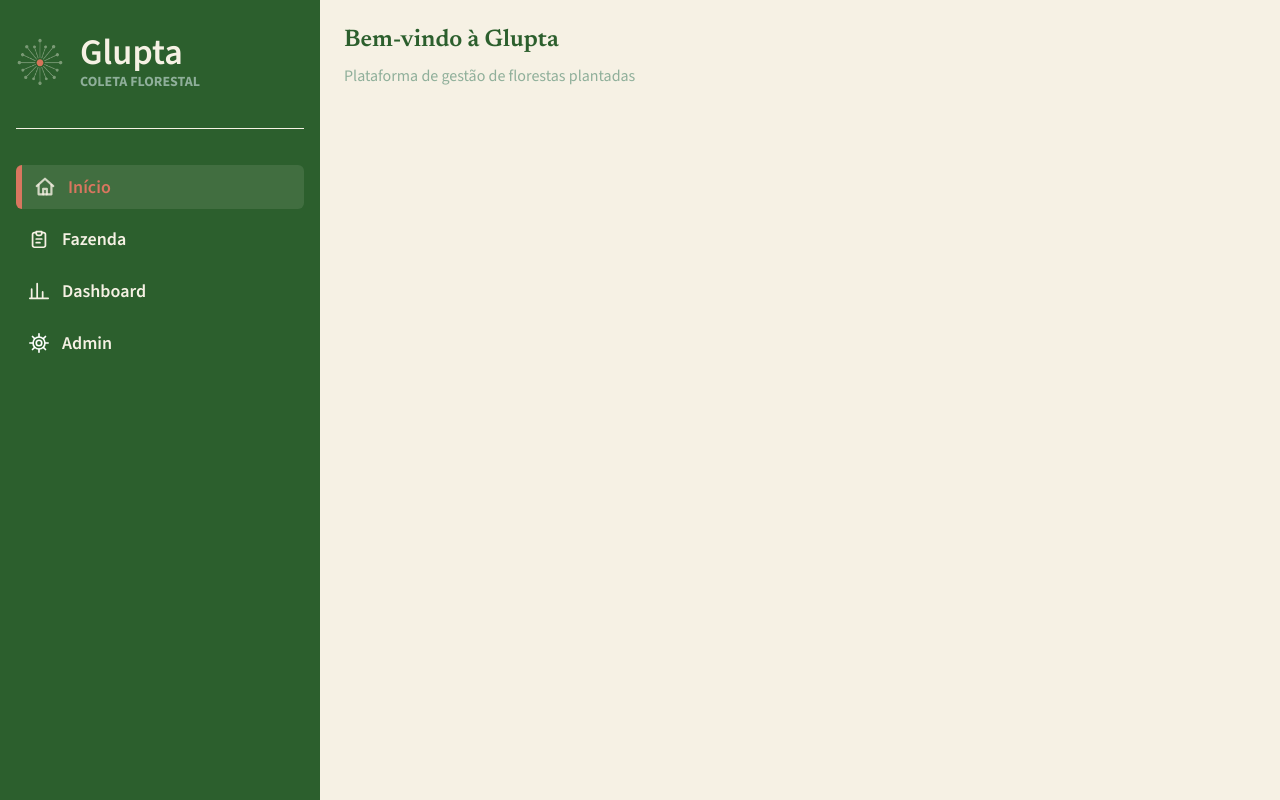
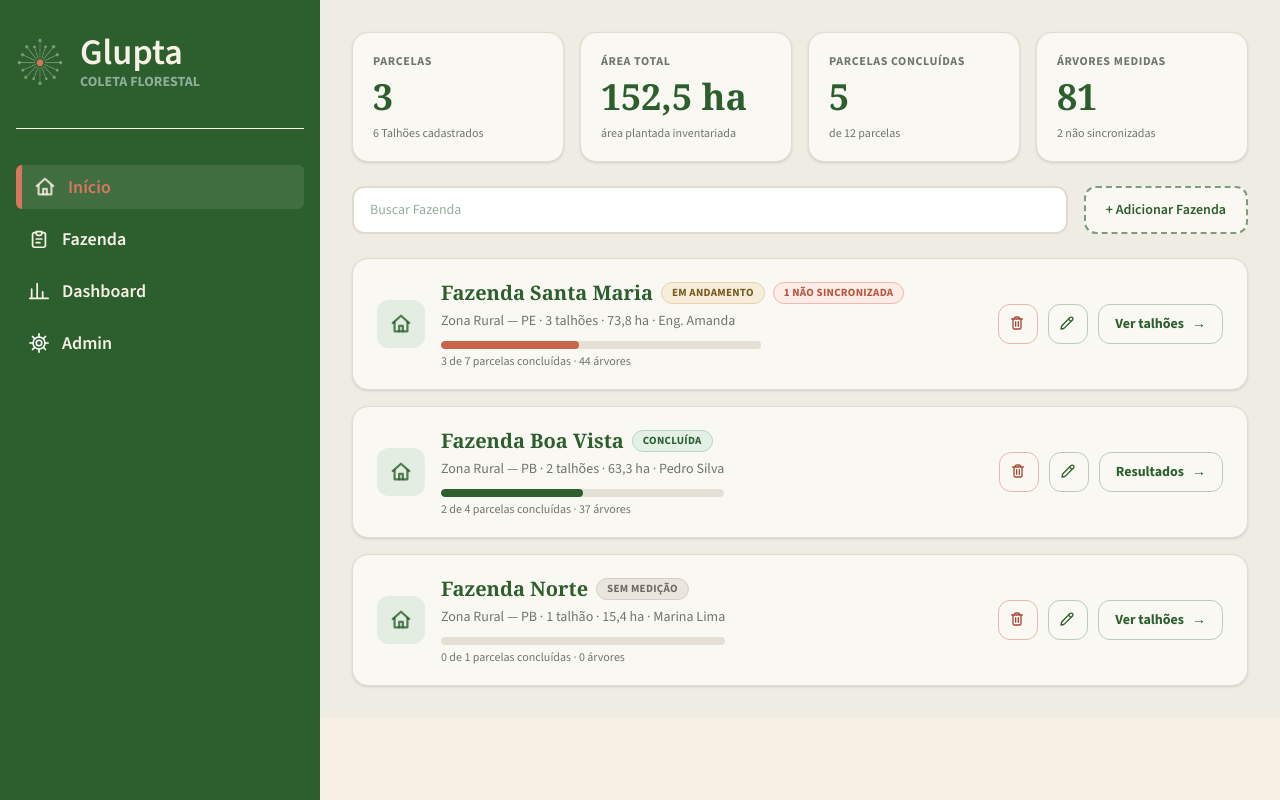
Before and after one commit to coleta-florestal/Front-End, a Next.js app: page /platform in a window 1280 px wide. Built offline with nearby package versions, Linux system fonts and the light colour scheme.

Commit message:
feat(frontend): cria a página principal de listagem e gerenciamento de fazendas

```diff
--- a/src/app/platform/page.tsx
+++ b/src/app/platform/page.tsx
@@ -1,8 +1,100 @@
-export default function PlatformHome() {
+import FarmSummaryCard from '@/components/ui/FarmSummaryCard';
+import FarmSearchSection from '@/components/ui/FarmSearchSection';
+import { Farm, UserRole } from '@/types/farm';
+
+const INITIAL_FARMS: Farm[] = [
+  {
+    id: 'fazenda-santa-maria',
+    name: 'Fazenda Santa Maria',
+    location: 'Zona Rural — PE',
+    responsible: 'Eng. Amanda',
+    status: 'EM_ANDAMENTO',
+    totalPlots: 3,
+    areaHa: 73.8,
+    completedParcels: 3,
+    totalParcels: 7,
+    measuredTrees: 44,
+    unsyncedParcelsCount: 1,
+  },
+  {
+    id: 'fazenda-boa-vista',
+    name: 'Fazenda Boa Vista',
+    location: 'Zona Rural — PB',
+    responsible: 'Pedro Silva',
+    status: 'CONCLUIDA',
+    totalPlots: 2,
+    areaHa: 63.3,
+    completedParcels: 2,
+    totalParcels: 4,
+    measuredTrees: 37,
+    unsyncedParcelsCount: 0,
+  },
+  {
+    id: 'fazenda-norte',
+    name: 'Fazenda Norte',
+    location: 'Zona Rural — PB',
+    responsible: 'Marina Lima',
+    status: 'SEM_MEDICAO',
+    totalPlots: 1,
+    areaHa: 15.4,
+    completedParcels: 0,
+    totalParcels: 1,
+    measuredTrees: 0,
+    unsyncedParcelsCount: 0,
+  },
+];
+
+async function getFarmsData(): Promise<{ farms: Farm[]; userRole: UserRole }> {
+  return {
+    farms: INITIAL_FARMS,
+    userRole: 'ADMIN',
+  };
+}
+
+export default async function FarmsPage() {
+  const { farms, userRole } = await getFarmsData();
+  const isAdmin = userRole === 'ADMIN' || userRole === 'SUPERADMIN';
+
+  const totalPlots = farms.reduce((acc, farm) => acc + farm.totalPlots, 0);
+  const totalAreaHa = farms.reduce((acc, farm) => acc + farm.areaHa, 0);
+  const completedParcels = farms.reduce((acc, farm) => acc + farm.completedParcels, 0);
+  const totalParcels = farms.reduce((acc, farm) => acc + farm.totalParcels, 0);
+  const measuredTrees = farms.reduce((acc, farm) => acc + farm.measuredTrees, 0);
+
+  const formattedTotalArea = totalAreaHa.toLocaleString('pt-BR', {
+    minimumFractionDigits: 0,
+    maximumFractionDigits: 1,
+  });
+
   return (
-    <div className="p-6">
-      <h2 className="text-2xl font-semibold text-verde-mata font-newsreader">Bem-vindo à Glupta</h2>
-      <p className="text-verde-eucalipto mt-2">Plataforma de gestão de florestas plantadas</p>
-    </div>
+    <section className="flex flex-col gap-6 bg-[#EFECE4] p-6 md:p-8">
+      <div className="grid grid-cols-1 gap-4 sm:grid-cols-2 lg:grid-cols-4">
+        <FarmSummaryCard
+          title="PARCELAS"
+          value={farms.length}
+          subtitle={`${totalPlots} Talhões cadastrados`}
+        />
+
+        <FarmSummaryCard
+          title="ÁREA TOTAL"
+          value={`${formattedTotalArea} ha`}
+          subtitle="área plantada inventariada"
+        />
+
+        <FarmSummaryCard
+          title="PARCELAS CONCLUÍDAS"
+          value={completedParcels}
+          subtitle={`de ${totalParcels} parcelas`}
+        />
+
+        <FarmSummaryCard
+          title="ÁRVORES MEDIDAS"
+          value={measuredTrees}
+          subtitle="2 não sincronizadas"
+        />
+      </div>
+
+      <FarmSearchSection initialFarms={farms} isAdmin={isAdmin} />
+    </section>
   );
 }
```
